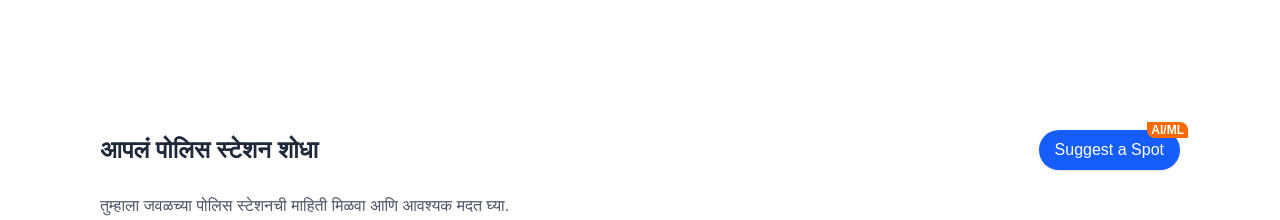
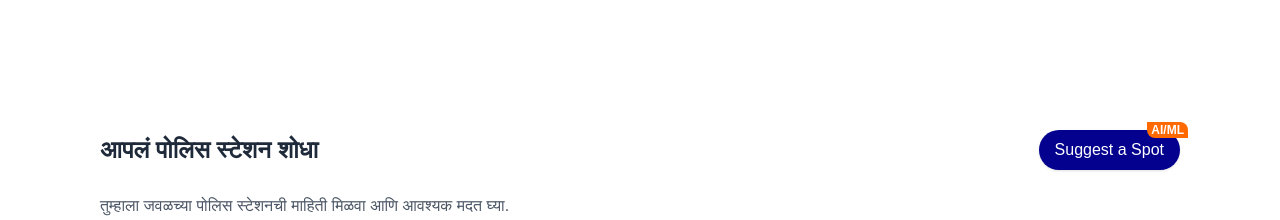
Before and after one commit to Ashish-Abak-Apptware/police-website-fe, a Next.js app in the folder nashik-police-fe/: page / in a window 1280 px wide. Shown: the part 4240-4460 px from the top of the page. Built offline with nearby package versions, Linux system fonts and the light colour scheme.

Commit message:
change color

```diff
--- a/nashik-police-fe/src/components/Home/SearchPoliceStation.tsx
+++ b/nashik-police-fe/src/components/Home/SearchPoliceStation.tsx
@@ -24,7 +24,7 @@ export const SearchPoliceStation=()=> {
         <h1 className="text-2xl font-bold text-gray-800">
           आपलं पोलिस स्टेशन शोधा
         </h1>
-        <button className="relative px-4 py-2 bg-blue-600 text-white rounded-full shadow hover:bg-blue-700">
+        <button className="relative px-4 py-2 bg-Primary-Blue-30 text-white rounded-full shadow hover:bg-blue-700">
           Suggest a Spot
           <span className="absolute -top-2 -right-2 bg-orange-500 text-xs font-bold text-white px-1 rounded-tr-lg rounded-bl-lg">
             AI/ML
```
